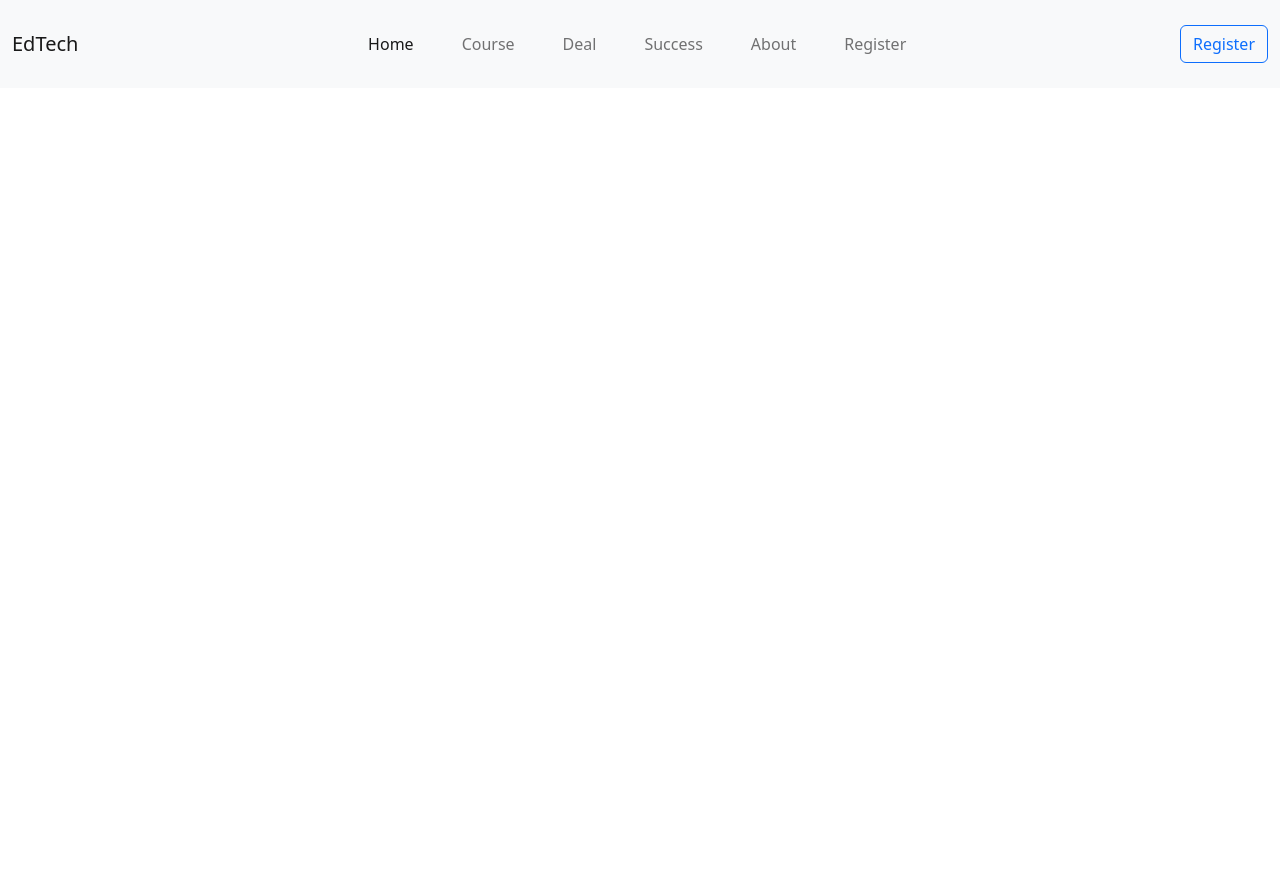
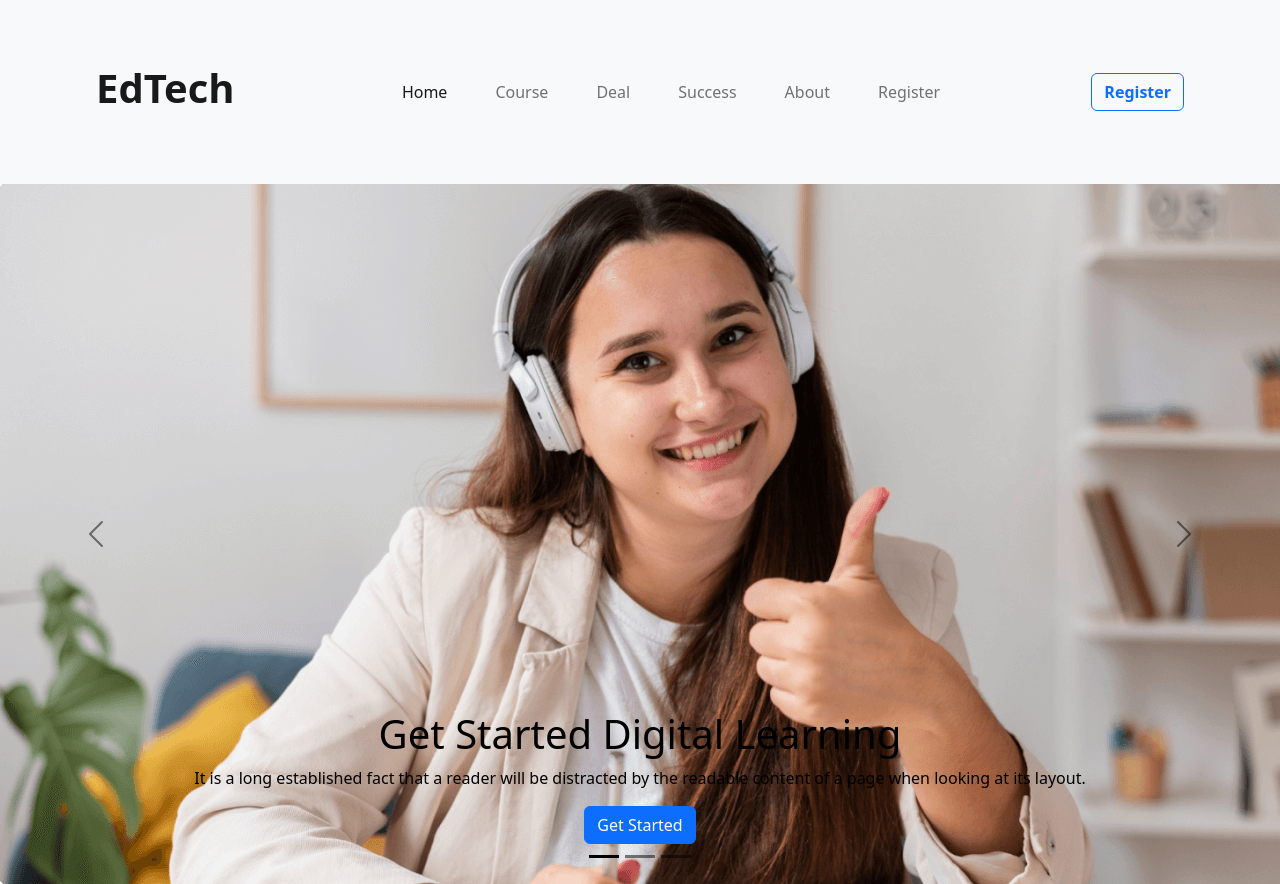
Before and after one commit to gitsadman/EdTech, a plain HTML site: page index.html in a window 1280 px wide. Before the commit the page ends 800 px from the top, so only its background shows below. Drawn offline with nearby package versions, Linux system fonts and the light colour scheme.

Commit message:
slider star

```diff
--- a/edtech.css
+++ b/edtech.css
@@ -1,3 +1,9 @@
-.buttoncolor{
+.slidersize {
+    width: 1320px;
+    height: 700px;
 
 }
+
+.carousel-inner img {
+    margin: auto;
+  }
--- a/index.html
+++ b/index.html
@@ -11,12 +11,12 @@
     <header>
         <!--navbar start-->
         <nav class="navbar navbar-expand-lg bg-light">
-            <div class="container-fluid">
-              <a class="navbar-brand" href="#">EdTech</a>
+            <div class="container-fluid m-5 ps-5 pe-5">
+              <a class="navbar-brand " href="#"><h1 class="fw-bold">EdTech</h1></a>
               <button class="navbar-toggler" type="button" data-bs-toggle="collapse" data-bs-target="#navbarSupportedContent" aria-controls="navbarSupportedContent" aria-expanded="false" aria-label="Toggle navigation">
                 <span class="navbar-toggler-icon"></span>
               </button>
-              <div class="collapse navbar-collapse d-flex aling-item justify-content " id="navbarSupportedContent">
+              <div class="collapse navbar-collapse " id="navbarSupportedContent">
                 <block class="mx-auto">
                     <ul class="navbar-nav me-auto mb-2 mb-lg-0 ">
                         <li class="nav-item m-3">
@@ -35,8 +35,8 @@
                         <li class="nav-item m-3">
                         <a class="nav-link">About </a>
                         </li>
-                        <li class="nav-item m-3">
-                        <a class="nav-link">Register</a>
+                        <li class="nav-item m-3 ">
+                        <a class="nav-link ">Register</a>
                         </li>
                     </ul>
 
@@ -46,13 +46,62 @@
 
 
                     <form class="d-flex" role="search">
-                    <button class="btn btn-outline-primary buttoncolor" type="submit">Register</button>
+                    <button class="btn btn-outline-primary buttoncolor fw-bold" type="submit">Register</button>
                     </form>
               </div>
             </div>
           </nav>
         <!--navbar end-->
+        <!--slider start-->
+        <div id="carouselExampleCaptions" class="carousel carousel-dark slide" data-bs-ride="false">
+            <div class="carousel-indicators">
+              <button type="button" data-bs-target="#carouselExampleCaptions" data-bs-slide-to="0" class="active" aria-current="true" aria-label="Slide 1"></button>
+              <button type="button" data-bs-target="#carouselExampleCaptions" data-bs-slide-to="1" aria-label="Slide 2"></button>
+              <button type="button" data-bs-target="#carouselExampleCaptions" data-bs-slide-to="2" aria-label="Slide 3"></button>
+            </div>
+            <div class="carousel-inner">
+              <div class="carousel-item active">
+                <img src="images/cover/cover-1.png" class="d-block slidersize" alt="...">
+                <div class="carousel-caption d-none d-md-block ">
+                  <h1>Get Started Digital
+                    Learning</h1>
+                  <p>It is a long established fact that a reader will be distracted by the readable
+                    content of a page when looking at its layout.</p>
+                    <a class="btn btn-primary" href="#" role="button">Get Started</a>
+                </div>
+              </div>
+              <div class="carousel-item">
+                <img src="images/cover/cover-2.jpg" class="d-block slidersize" alt="...">
+                <div class="carousel-caption d-none d-md-block">
+                  <h1>Get Started Digital
+                    Learning</h1>
+                  <p>It is a long established fact that a reader will be distracted by the readable
+                    content of a page when looking at its layout.</p>
+                    <a class="btn btn-primary" href="#" role="button">Get Started</a>
+                </div>
+              </div>
+              <div class="carousel-item">
+                <img src="images/cover/cover-3.jpg" class="d-block slidersize" alt="...">
+                <div class="carousel-caption d-none d-md-block">
+                  <h1>Get Started Digital
+                    Learning</h1>
+                  <p>It is a long established fact that a reader will be distracted by the readable
+                    content of a page when looking at its layout.</p>
+                    <a class="btn btn-primary" href="#" role="button">Get Started</a>
+                </div>
+              </div>
+            </div>
+            <button class="carousel-control-prev" type="button" data-bs-target="#carouselExampleCaptions" data-bs-slide="prev">
+              <span class="carousel-control-prev-icon" aria-hidden="true"></span>
+              <span class="visually-hidden">Previous</span>
+            </button>
+            <button class="carousel-control-next" type="button" data-bs-target="#carouselExampleCaptions" data-bs-slide="next">
+              <span class="carousel-control-next-icon" aria-hidden="true"></span>
+              <span class="visually-hidden">Next</span>
+            </button>
+          </div>
 
+        <!--slider end-->
 
     </header>
 
```
